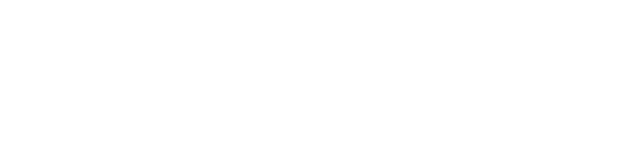
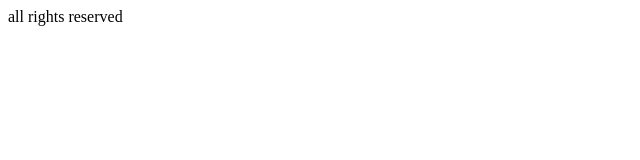
Before and after one commit to Arameshatlassi/project, a plain HTML site: page index.html in a window 1280 px wide. Shown: the whole page, without its empty margins (0-640 px from the left). Drawn offline with Linux system fonts and the light colour scheme.

Commit message:
reserved

```diff
--- a/index.html
+++ b/index.html
@@ -8,7 +8,7 @@
     <nav></nav>
 </head>
 <body>
-    <footer></footer>
+    <footer> all rights reserved</footer>
 
 </body>
 </html>
```
